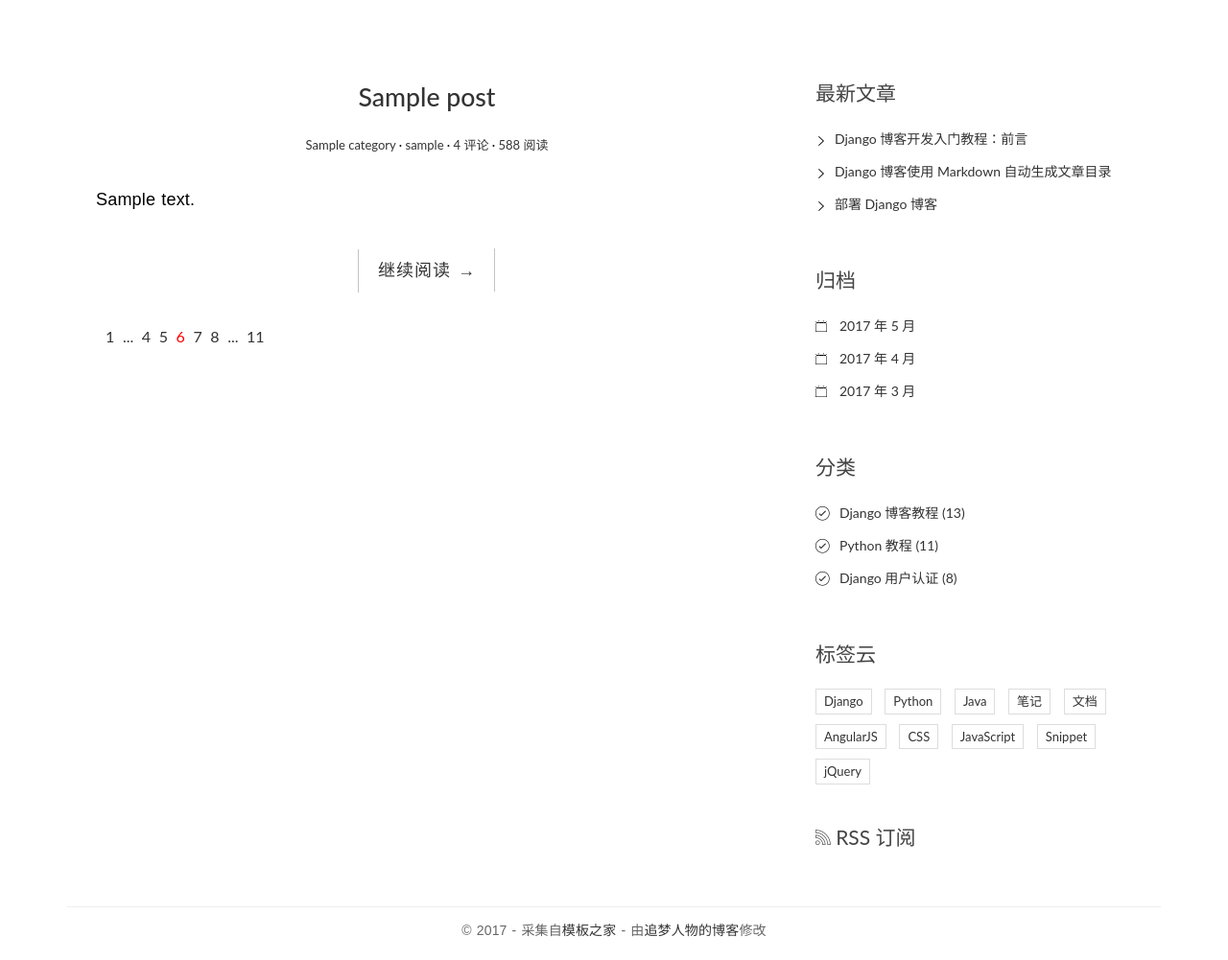
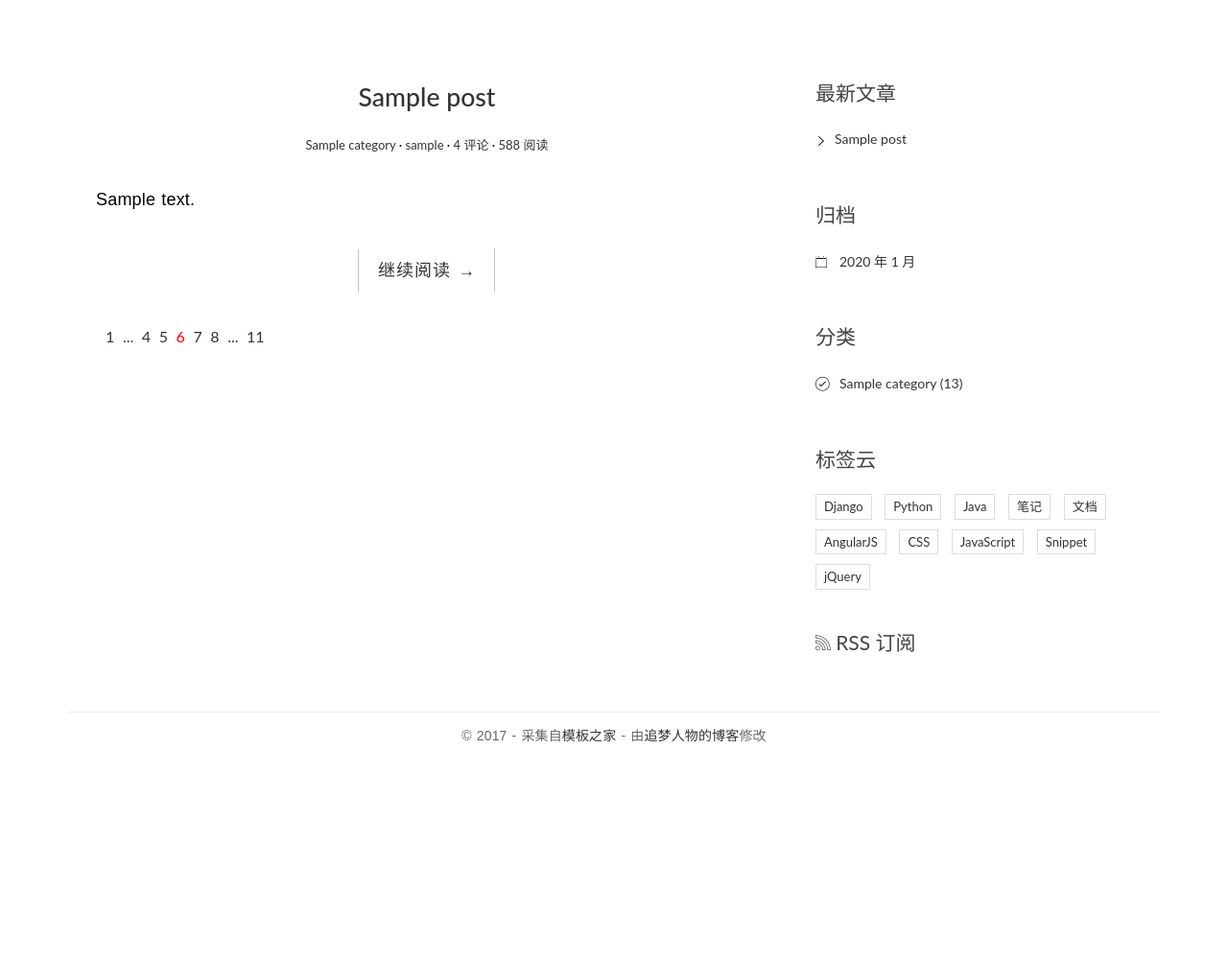
Before and after one commit to tortoise1992/anymore, a Django app: page / in a window 1280 px wide. Shown: the part 91-1092 px from the top of the page at 96% size. After the commit the page ends 865 px from the top, so only its background shows below. Run offline with Django 3.2, Linux system fonts and the light colour scheme; tables that the repository leaves empty hold one stand-in row (values such as "Sample post"); some libraries are stand-ins or nearby versions.

Commit message:
文章归档和分类统计

```diff
--- a/ahuife/blog/templates/base.html
+++ b/ahuife/blog/templates/base.html
@@ -1,4 +1,5 @@
 {% load staticfiles %}
+{% load blog_tags %}
 <!--引入静态文件变量-->
 <!DOCTYPE html>
 <html>
@@ -69,46 +70,49 @@
             <aside class="col-md-4">
                 <div class="widget widget-recent-posts">
                     <h3 class="widget-title">最新文章</h3>
+                    {% get_recent_posts as recent_post_list %}
                     <ul>
+                        {% for post in recent_post_list %}
                         <li>
-                            <a href="#">Django 博客开发入门教程：前言</a>
+                            <a href="{{post.get_abs_path}}">{{post.title}}</a>
                         </li>
-                        <li>
-                            <a href="#">Django 博客使用 Markdown 自动生成文章目录</a>
-                        </li>
-                        <li>
-                            <a href="#">部署 Django 博客</a>
-                        </li>
+                        {% empty %}
+                            暂无文章！
+                        {% endfor %}
+                        <!--<li>-->
+                            <!--<a href="#">Django 博客使用 Markdown 自动生成文章目录</a>-->
+                        <!--</li>-->
+                        <!--<li>-->
+                            <!--<a href="#">部署 Django 博客</a>-->
+                        <!--</li>-->
                     </ul>
                 </div>
                 <div class="widget widget-archives">
                     <h3 class="widget-title">归档</h3>
+                    {% archives as date_list %}
                     <ul>
-                        <li>
-                            <a href="#">2017 年 5 月</a>
-                        </li>
-                        <li>
-                            <a href="#">2017 年 4 月</a>
-                        </li>
-                        <li>
-                            <a href="#">2017 年 3 月</a>
-                        </li>
+                        {% for date in date_list %}
+                    <li>
+                      <a href="#">{{ date.year }} 年 {{ date.month }} 月</a>
+                    </li>
+                    {% empty %}
+                    暂无归档！
+                    {% endfor %}
                     </ul>
                 </div>
 
                 <div class="widget widget-category">
                     <h3 class="widget-title">分类</h3>
-                    <ul>
+                    {% get_categories as category_list %}
+                      <ul>
+                        {% for category in category_list %}
                         <li>
-                            <a href="#">Django 博客教程 <span class="post-count">(13)</span></a>
+                          <a href="#">{{ category.name }} <span class="post-count">(13)</span></a>
                         </li>
-                        <li>
-                            <a href="#">Python 教程 <span class="post-count">(11)</span></a>
-                        </li>
-                        <li>
-                            <a href="#">Django 用户认证 <span class="post-count">(8)</span></a>
-                        </li>
-                    </ul>
+                        {% empty %}
+                        暂无分类！
+                        {% endfor %}
+                      </ul>
                 </div>
 
                 <div class="widget widget-tag-cloud">
--- /dev/null
+++ b/ahuife/blog/templatetags/blog_tags.py
@@ -0,0 +1,17 @@
+from ..models import Post,Category
+from django import template
+
+register=template.Library()
+
+@register.simple_tag()
+def get_recent_posts(num=5):
+    return Post.objects.all().order_by('-create_time')[:5]
+
+@register.simple_tag
+def archives():
+    return Post.objects.dates('create_time', 'month', order='DESC')
+
+@register.simple_tag
+def get_categories():
+    # 别忘了在顶部引入 Category 类
+    return Category.objects.all()
--- a/ahuife/blog/urls.py
+++ b/ahuife/blog/urls.py
@@ -4,5 +4,6 @@ from . import views
 app_name='blog'
 urlpatterns = [
     url(r'^$', views.index, name='index'),
-    url(r'^post/(?P<pk>[0-9]+)/$',views.detail,name='detail')
+    url(r'^post/(?P<pk>[0-9]+)/$',views.detail,name='detail'),
+    url(r'^archives/(?P<year>[0-9]{4})/(?P<month>[0-9]{1,2})',views.archives,name='archives')
 ]
--- a/ahuife/blog/views.py
+++ b/ahuife/blog/views.py
@@ -20,5 +20,10 @@ def detail(req,pk):
                                   ])
     return render(req,'blog/detail.html',{'post':post})
 
-def list(req):
-    return render(req,'list.html')
+def archives(req,year,month):
+    post_list=Post.objects.filter(
+        create_time__year=year,
+        create_time__month=month
+    ).filter().order_by('-create_time')
+    print(year,month)
+    return render(req,'blog/index.html',{'post_list':post_list})
```
Also changed, not shown: ahuife/blog/templatetags/__init__.py (added).
